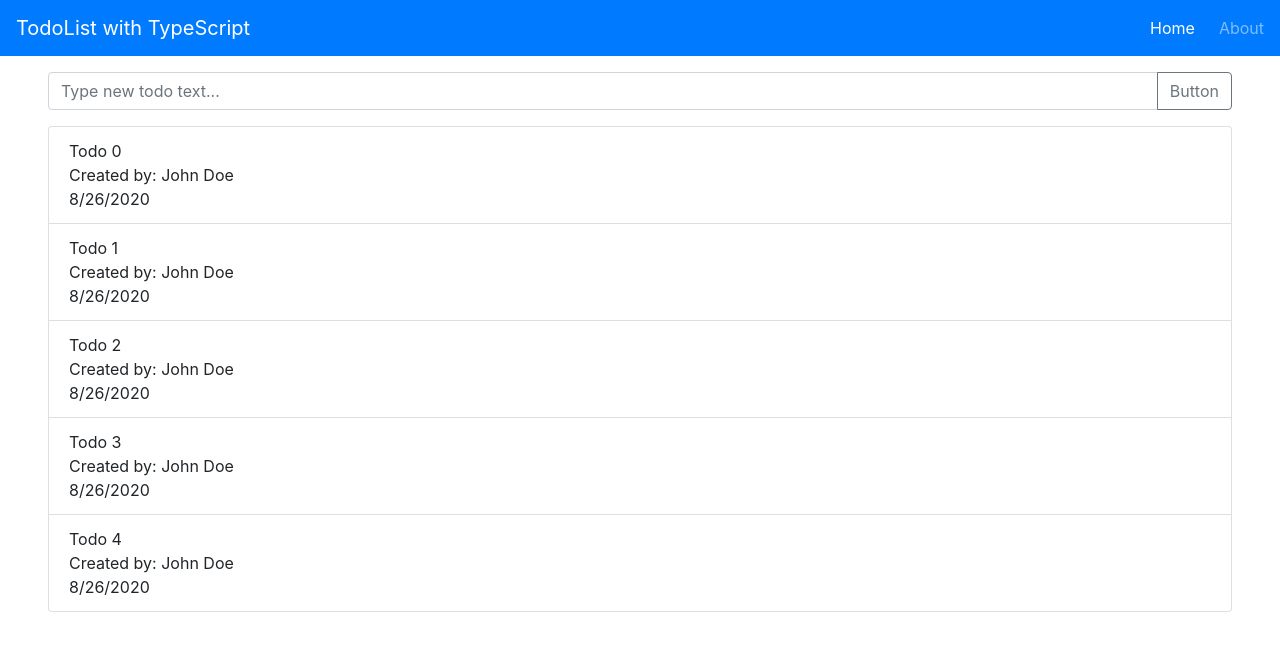
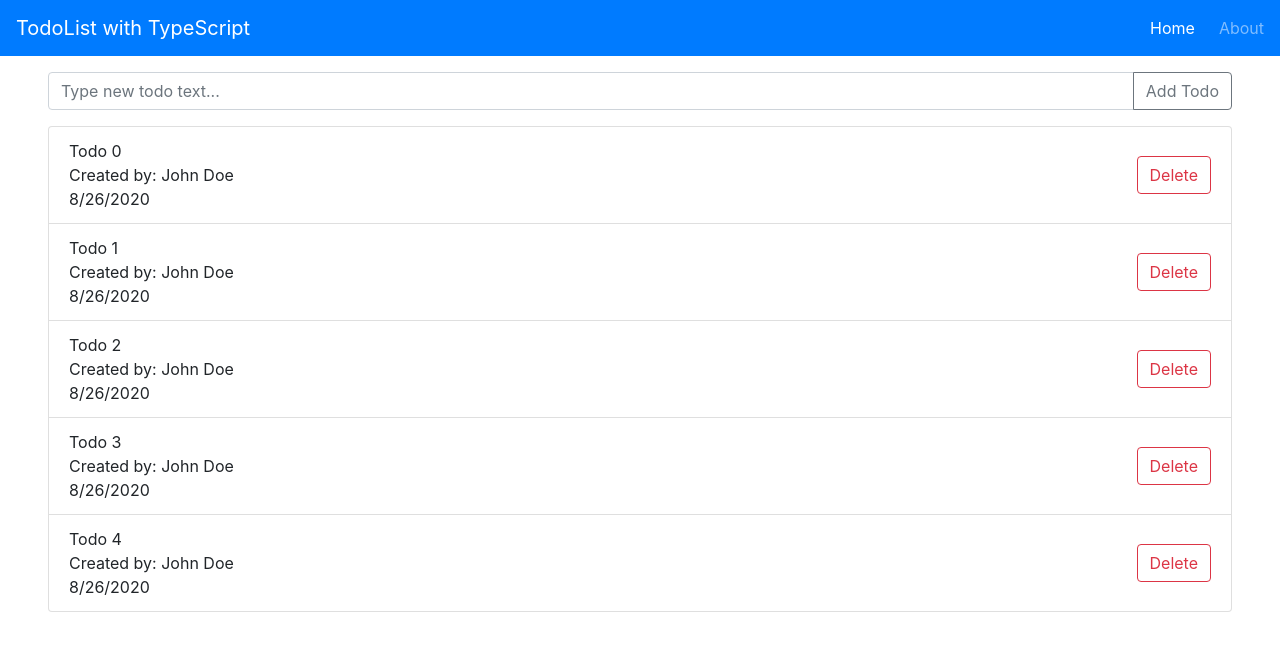
Before and after one commit to Insanefoam/ts-todolist, a React (Create React App) app: page / in a window 1280 px wide. Shown: the top 650 px of the page. Built offline with nearby package versions, Linux system fonts and the light colour scheme.

Commit message:
add remove todo feature/configure AddTodo button

```diff
--- a/src/components/TodoForm.tsx
+++ b/src/components/TodoForm.tsx
@@ -1,6 +1,10 @@
-import React, { useState, ChangeEvent } from "react";
+import React, { useState } from "react";
 
-const TodoForm: React.FC = () => {
+interface TodoFormProps {
+  addHandler(title: string): void;
+}
+
+const TodoForm: React.FC<TodoFormProps> = ({ addHandler }) => {
   const [value, setValue] = useState("");
 
   const changeHandler = (event: React.ChangeEvent<HTMLInputElement>) => {
@@ -8,7 +12,15 @@ const TodoForm: React.FC = () => {
   };
 
   const keyPressHandler = (event: React.KeyboardEvent<HTMLInputElement>) => {
-    if (event.key === "Enter") alert("enter");
+    if (event.key === "Enter") {
+      addHandler(value);
+      setValue("");
+    }
+  };
+
+  const handlePress = (event: React.MouseEvent<HTMLButtonElement>) => {
+    addHandler(value);
+    setValue("");
   };
 
   return (
@@ -22,8 +34,12 @@ const TodoForm: React.FC = () => {
         onKeyPress={keyPressHandler}
       />
       <div className="input-group-append">
-        <button className="btn btn-outline-secondary" type="button">
-          Button
+        <button
+          className="btn btn-outline-secondary"
+          type="button"
+          onClick={handlePress}
+        >
+          Add Todo
         </button>
       </div>
     </div>
--- a/src/components/TodoItem/TodoItem.tsx
+++ b/src/components/TodoItem/TodoItem.tsx
@@ -4,13 +4,30 @@ interface TodoItemProps {
   title: string;
   author: string;
   created?: Date;
+  handlePress: () => void;
 }
 
-const TodoItem: React.FC<TodoItemProps> = ({ title, author, created }) => (
-  <li className="list-group-item">
-    <div>{title}</div>
-    <div>{`Created by: ${author}`}</div>
-    <div>{created?.toLocaleDateString()}</div>
+const TodoItem: React.FC<TodoItemProps> = ({
+  title,
+  author,
+  created,
+  handlePress,
+}) => (
+  <li className="list-group-item d-flex justify-content-between align-items-center">
+    <div>
+      <div>{title}</div>
+      <div>{`Created by: ${author}`}</div>
+      <div>{created?.toLocaleDateString()}</div>
+    </div>
+    <div>
+      <button
+        type="button"
+        className="btn btn-outline-danger"
+        onClick={handlePress}
+      >
+        Delete
+      </button>
+    </div>
   </li>
 );
 
--- a/src/components/TodoList/TodoList.tsx
+++ b/src/components/TodoList/TodoList.tsx
@@ -4,12 +4,17 @@ import { ITodoItem } from "../../interfaces";
 
 type TodoListProps = {
   todos: ITodoItem[];
+  removeTodo: (id: string) => void;
 };
 
-const TodoList: React.FC<TodoListProps> = ({ todos }) => (
+const TodoList: React.FC<TodoListProps> = ({ todos, removeTodo }) => (
   <ul className="list-group pl-5 pr-5 mt-3">
     {todos.map((todo) => (
-      <TodoItem {...todo} key={todo.id} />
+      <TodoItem
+        {...todo}
+        key={todo.id}
+        handlePress={() => removeTodo(todo.id)}
+      />
     ))}
   </ul>
 );
--- a/src/interfaces.ts
+++ b/src/interfaces.ts
@@ -1,5 +1,5 @@
 export interface ITodoItem {
-  id: string | number;
+  id: string;
   title: string;
   author: string;
   checked: boolean;
--- a/src/pages/TodoListPage.tsx
+++ b/src/pages/TodoListPage.tsx
@@ -5,7 +5,7 @@ import TodoList from "../components/TodoList";
 import TodoForm from "../components/TodoForm";
 
 const dummyTodoes: ITodoItem[] = new Array(5).fill("").map((e, index) => ({
-  id: String(index),
+  id: `${index}`,
   title: `Todo ${index}`,
   author: "John Doe",
   checked: false,
@@ -15,11 +15,28 @@ const dummyTodoes: ITodoItem[] = new Array(5).fill("").map((e, index) => ({
 const TodoListPage: React.FC = () => {
   const [todos, setTodos] = useState(dummyTodoes);
 
+  const addTodo = (title: string) => {
+    setTodos((prev) => [
+      {
+        id: `${Date.now()}`,
+        title,
+        author: "John Doe",
+        checked: false,
+        created: new Date(),
+      },
+      ...prev,
+    ]);
+  };
+
+  const removeTodo = (id: string) => {
+    setTodos((prev) => prev.filter((todo) => todo.id !== id));
+  };
+
   return (
     <>
       <Navigation />
-      <TodoForm />
-      <TodoList todos={todos} />
+      <TodoForm addHandler={addTodo} />
+      <TodoList todos={todos} removeTodo={removeTodo} />
     </>
   );
 };
```
Also changed, not shown: .eslintrc.json (deleted).
